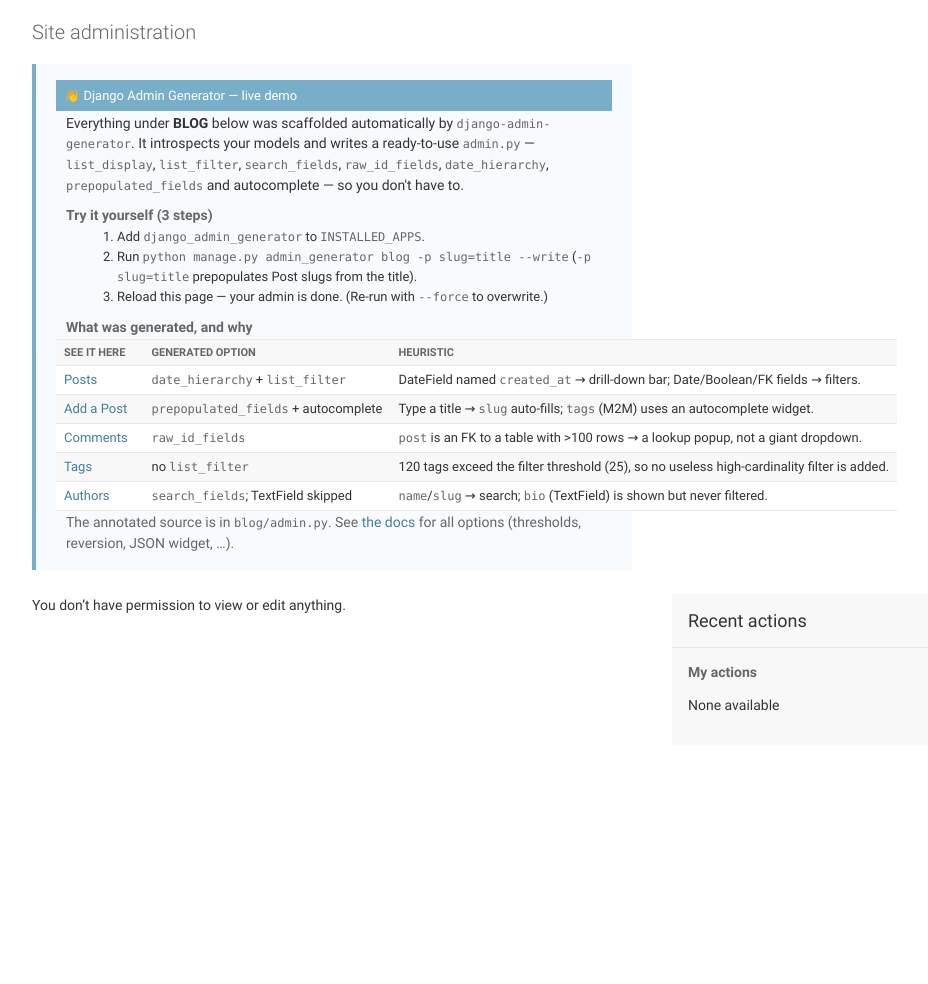
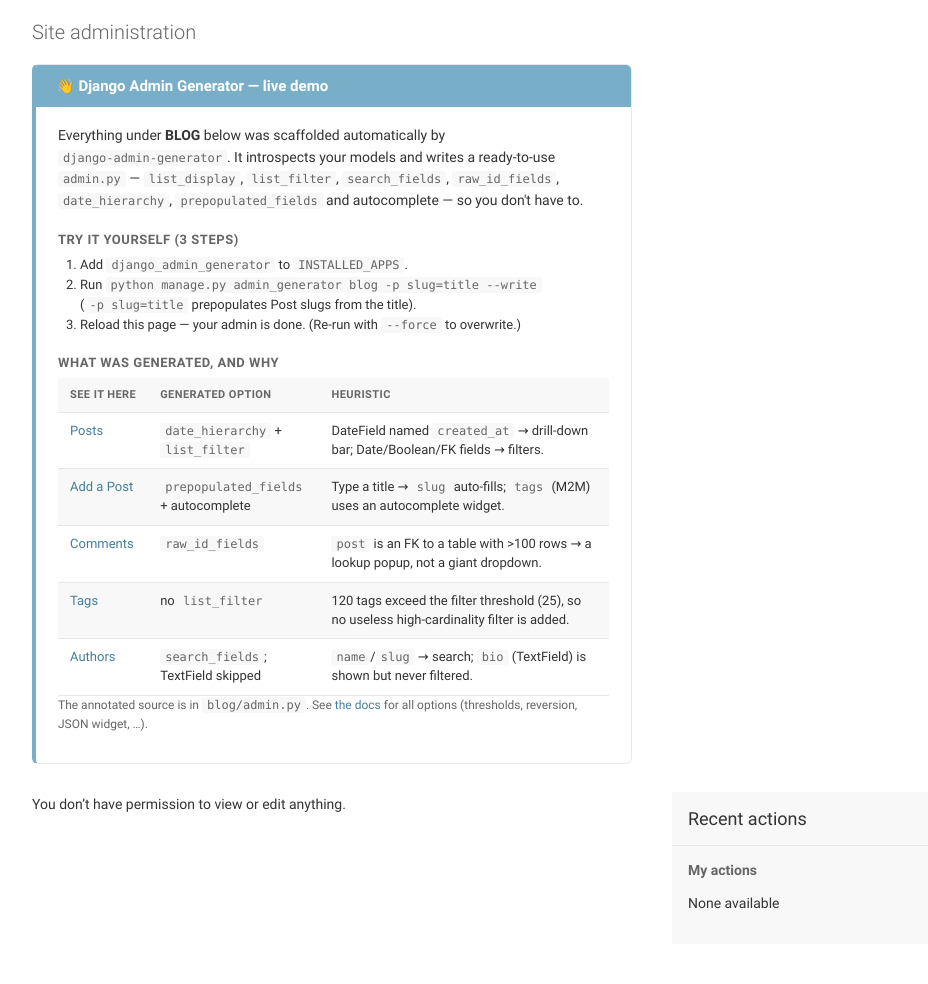
Before and after one commit to wolph/django-admin-generator, a Django app: page /admin/ in a window 1280 px wide. Shown: the part 48-1032 px from the top of the page, without its empty margins (8-936 px from the left). Before the commit the page ends 759 px from the top, so only its background shows below. Run offline with Django 3.2, Linux system fonts and the light colour scheme; the visitor is signed in with stand-in values (Sample User, id 1); data comes from the database, SQL or seed files in the repository; data that the repository does not hold is empty.

Commit message:
demo: restyle admin landing page (theme-aware, table fits in a card)

```diff
--- a/test_project/templates/admin/index.html
+++ b/test_project/templates/admin/index.html
@@ -1,68 +1,141 @@
 {% extends "admin/index.html" %}
 
+{% block extrastyle %}{{ block.super }}
+<style>
+  .dag-demo {
+    max-width: 1040px;
+    margin: 0 0 28px;
+    border: 1px solid var(--hairline-color, #e5e5e5);
+    border-left: 4px solid var(--primary, #417690);
+    border-radius: 6px;
+    color: var(--body-fg, #333);
+    background: transparent;
+    overflow: hidden;
+  }
+  .dag-demo__head {
+    background: var(--primary, #417690);
+    color: #fff;
+    padding: 12px 20px;
+    font-size: 15px;
+    font-weight: 600;
+  }
+  .dag-demo__body { padding: 18px 22px; }
+  .dag-demo p { max-width: 78ch; line-height: 1.55; margin: 0 0 12px; }
+  .dag-demo h3 {
+    margin: 20px 0 8px;
+    font-size: 13px;
+    text-transform: uppercase;
+    letter-spacing: .04em;
+    color: var(--body-quiet-color, #666);
+  }
+  .dag-demo ol { max-width: 78ch; line-height: 1.7; margin: 0; padding-left: 22px; }
+  .dag-demo code {
+    background: var(--darkened-bg, #f2f5f7);
+    padding: 1px 5px;
+    border-radius: 3px;
+    font-size: 12px;
+    white-space: nowrap;
+  }
+  .dag-demo table {
+    width: 100%;
+    border-collapse: collapse;
+    margin-top: 8px;
+  }
+  .dag-demo th, .dag-demo td {
+    text-align: left;
+    padding: 9px 12px;
+    vertical-align: top;
+    border-top: 1px solid var(--hairline-color, #eee);
+    font-size: 13px;
+    line-height: 1.45;
+  }
+  .dag-demo th:first-child, .dag-demo td:first-child { white-space: nowrap; }
+  .dag-demo td:last-child { width: 99%; }
+  .dag-demo thead th {
+    border-top: 0;
+    background: var(--darkened-bg, #f2f5f7);
+    text-transform: uppercase;
+    font-size: 11px;
+    letter-spacing: .04em;
+    color: var(--body-quiet-color, #555);
+  }
+  .dag-demo tbody tr:hover { background: var(--darkened-bg, #f6fafc); }
+  .dag-demo__foot {
+    margin: 14px 0 0;
+    color: var(--body-quiet-color, #666);
+    font-size: 12px;
+  }
+</style>
+{% endblock %}
+
 {% block content %}
-<div class="module dag-demo" style="margin-bottom:24px;padding:16px 20px;border-left:4px solid #79aec8;background:#f8fbfd;">
-  <h2 style="margin-top:0;">👋 Django Admin Generator — live demo</h2>
-  <p style="max-width:60em;">
-    Everything under <strong>BLOG</strong> below was scaffolded automatically by
-    <code>django-admin-generator</code>. It introspects your models and writes a
-    ready-to-use <code>admin.py</code> — <code>list_display</code>,
-    <code>list_filter</code>, <code>search_fields</code>,
-    <code>raw_id_fields</code>, <code>date_hierarchy</code>,
-    <code>prepopulated_fields</code> and autocomplete — so you don't have to.
+<div class="dag-demo">
+  <div class="dag-demo__head">👋 Django Admin Generator — live demo</div>
+  <div class="dag-demo__body">
+    <p>
+      Everything under <strong>BLOG</strong> below was scaffolded automatically
+      by <code>django-admin-generator</code>. It introspects your models and
+      writes a ready-to-use <code>admin.py</code> —
+      <code>list_display</code>, <code>list_filter</code>,
+      <code>search_fields</code>, <code>raw_id_fields</code>,
+      <code>date_hierarchy</code>, <code>prepopulated_fields</code> and
+      autocomplete — so you don't have to.
     </p>
 
-  <h3 style="margin-bottom:4px;">Try it yourself (3 steps)</h3>
-  <ol style="max-width:60em;">
+    <h3>Try it yourself (3 steps)</h3>
+    <ol>
       <li>Add <code>django_admin_generator</code> to <code>INSTALLED_APPS</code>.</li>
       <li>Run <code>python manage.py admin_generator blog -p slug=title --write</code>
           (<code>-p slug=title</code> prepopulates Post slugs from the title).</li>
-    <li>Reload this page — your admin is done. (Re-run with
-        <code>--force</code> to overwrite.)</li>
+      <li>Reload this page — your admin is done. (Re-run with <code>--force</code>
+          to overwrite.)</li>
     </ol>
 
-  <h3 style="margin-bottom:4px;">What was generated, and why</h3>
-  <table style="width:100%;max-width:70em;border-collapse:collapse;">
+    <h3>What was generated, and why</h3>
+    <table>
       <thead>
-      <tr style="text-align:left;border-bottom:1px solid #dfdfdf;">
-        <th style="padding:6px 8px;">See it here</th>
-        <th style="padding:6px 8px;">Generated option</th>
-        <th style="padding:6px 8px;">Heuristic</th>
-      </tr>
+        <tr><th>See it here</th><th>Generated option</th><th>Heuristic</th></tr>
       </thead>
       <tbody>
-      <tr style="border-bottom:1px solid #eee;">
-        <td style="padding:6px 8px;"><a href="{% url 'admin:blog_post_changelist' %}">Posts</a></td>
-        <td style="padding:6px 8px;"><code>date_hierarchy</code> + <code>list_filter</code></td>
-        <td style="padding:6px 8px;">DateField named <code>created_at</code> → drill-down bar; Date/Boolean/FK fields → filters.</td>
-      </tr>
-      <tr style="border-bottom:1px solid #eee;">
-        <td style="padding:6px 8px;"><a href="{% url 'admin:blog_post_add' %}">Add a Post</a></td>
-        <td style="padding:6px 8px;"><code>prepopulated_fields</code> + autocomplete</td>
-        <td style="padding:6px 8px;">Type a title → <code>slug</code> auto-fills; <code>tags</code> (M2M) uses an autocomplete widget.</td>
-      </tr>
-      <tr style="border-bottom:1px solid #eee;">
-        <td style="padding:6px 8px;"><a href="{% url 'admin:blog_comment_changelist' %}">Comments</a></td>
-        <td style="padding:6px 8px;"><code>raw_id_fields</code></td>
-        <td style="padding:6px 8px;"><code>post</code> is an FK to a table with &gt;100 rows → a lookup popup, not a giant dropdown.</td>
-      </tr>
-      <tr style="border-bottom:1px solid #eee;">
-        <td style="padding:6px 8px;"><a href="{% url 'admin:blog_tag_changelist' %}">Tags</a></td>
-        <td style="padding:6px 8px;">no <code>list_filter</code></td>
-        <td style="padding:6px 8px;">120 tags exceed the filter threshold (25), so no useless high-cardinality filter is added.</td>
+        <tr>
+          <td><a href="{% url 'admin:blog_post_changelist' %}">Posts</a></td>
+          <td><code>date_hierarchy</code> + <code>list_filter</code></td>
+          <td>DateField named <code>created_at</code> → drill-down bar;
+              Date/Boolean/FK fields → filters.</td>
         </tr>
         <tr>
-        <td style="padding:6px 8px;"><a href="{% url 'admin:blog_author_changelist' %}">Authors</a></td>
-        <td style="padding:6px 8px;"><code>search_fields</code>; TextField skipped</td>
-        <td style="padding:6px 8px;"><code>name</code>/<code>slug</code> → search; <code>bio</code> (TextField) is shown but never filtered.</td>
+          <td><a href="{% url 'admin:blog_post_add' %}">Add a Post</a></td>
+          <td><code>prepopulated_fields</code> + autocomplete</td>
+          <td>Type a title → <code>slug</code> auto-fills;
+              <code>tags</code> (M2M) uses an autocomplete widget.</td>
+        </tr>
+        <tr>
+          <td><a href="{% url 'admin:blog_comment_changelist' %}">Comments</a></td>
+          <td><code>raw_id_fields</code></td>
+          <td><code>post</code> is an FK to a table with &gt;100 rows → a lookup
+              popup, not a giant dropdown.</td>
+        </tr>
+        <tr>
+          <td><a href="{% url 'admin:blog_tag_changelist' %}">Tags</a></td>
+          <td>no <code>list_filter</code></td>
+          <td>120 tags exceed the filter threshold (25), so no useless
+              high-cardinality filter is added.</td>
+        </tr>
+        <tr>
+          <td><a href="{% url 'admin:blog_author_changelist' %}">Authors</a></td>
+          <td><code>search_fields</code>; TextField skipped</td>
+          <td><code>name</code>/<code>slug</code> → search;
+              <code>bio</code> (TextField) is shown but never filtered.</td>
         </tr>
       </tbody>
     </table>
-  <p style="margin-bottom:0;color:#666;">
+
+    <p class="dag-demo__foot">
       The annotated source is in <code>blog/admin.py</code>. See
-    <a href="https://github.com/WoLpH/django-admin-generator/">the docs</a> for
-    all options (thresholds, reversion, JSON widget, …).
+      <a href="https://github.com/WoLpH/django-admin-generator/">the docs</a>
+      for all options (thresholds, reversion, JSON widget, …).
     </p>
+  </div>
 </div>
 {{ block.super }}
 {% endblock %}
```
Lines whose indentation alone changed are shown as unchanged.
